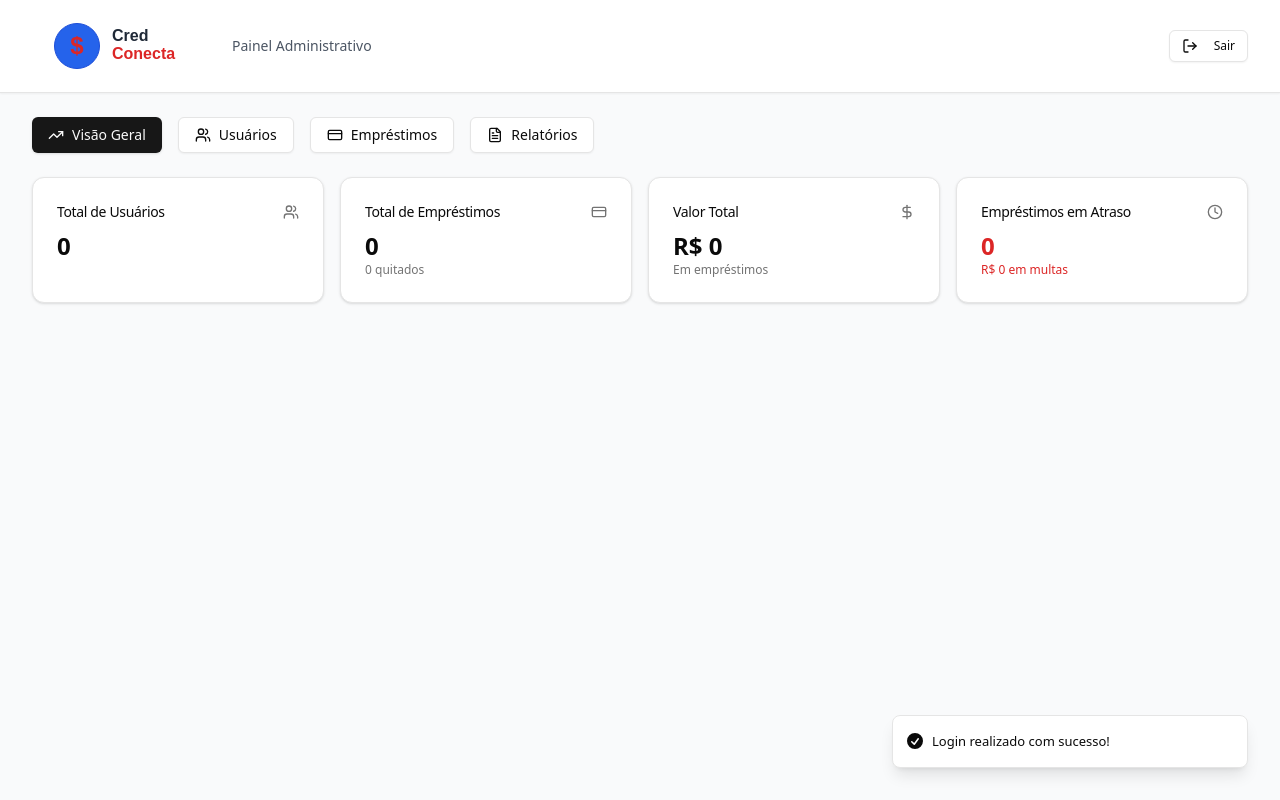
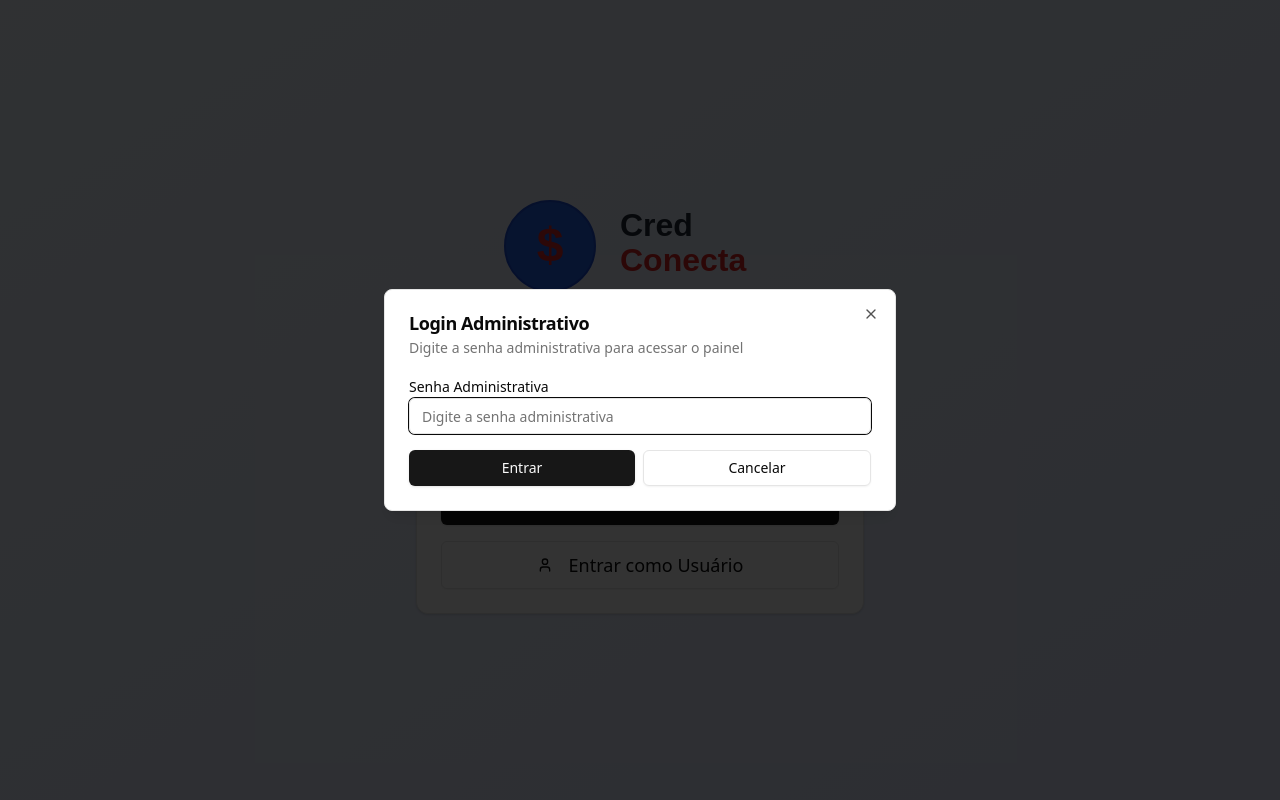
Before and after one commit to micheldossantos/Credconecta2, a Next.js app: page / in a window 1280 px wide. Both pictures are taken after a click on the button "Entrar como Administrador". Built offline with nearby package versions, Linux system fonts and the light colour scheme.

Commit message:
[lasy] Implementando senha administrativa 8470 para o admin - escreveu 2 arquivo(s)

```diff
--- a/src/components/LoginPage.tsx
+++ b/src/components/LoginPage.tsx
@@ -13,19 +13,29 @@ import { CredconectaLogo } from './CredconectaLogo';
 
 export function LoginPage() {
   const [showUserLogin, setShowUserLogin] = useState(false);
+  const [showAdminLogin, setShowAdminLogin] = useState(false);
   const [cpf, setCpf] = useState('');
-  const [password, setPassword] = useState('');
+  const [userPassword, setUserPassword] = useState('');
+  const [adminPassword, setAdminPassword] = useState('');
   const [loading, setLoading] = useState(false);
   const { login } = useAuth();
 
-  const handleAdminLogin = async () => {
+  const handleAdminLogin = async (e: React.FormEvent) => {
+    e.preventDefault();
+    if (!adminPassword) {
+      toast.error('Digite a senha administrativa');
+      return;
+    }
+
     setLoading(true);
     try {
-      const success = await login('admin');
+      const success = await login('admin', { password: adminPassword });
       if (success) {
-        toast.success('Login realizado com sucesso!');
+        toast.success('Login administrativo realizado com sucesso!');
+        setShowAdminLogin(false);
+        setAdminPassword('');
       } else {
-        toast.error('Erro ao fazer login');
+        toast.error('Senha administrativa incorreta');
       }
     } catch (error) {
       toast.error('Erro ao fazer login');
@@ -36,17 +46,19 @@ export function LoginPage() {
 
   const handleUserLogin = async (e: React.FormEvent) => {
     e.preventDefault();
-    if (!cpf || !password) {
+    if (!cpf || !userPassword) {
       toast.error('Preencha todos os campos');
       return;
     }
 
     setLoading(true);
     try {
-      const success = await login('user', { cpf, password });
+      const success = await login('user', { cpf, password: userPassword });
       if (success) {
         toast.success('Login realizado com sucesso!');
         setShowUserLogin(false);
+        setCpf('');
+        setUserPassword('');
       } else {
         toast.error('CPF ou senha incorretos, ou usuário bloqueado');
       }
@@ -81,7 +93,7 @@ export function LoginPage() {
           </CardHeader>
           <CardContent className="space-y-4">
             <Button
-              onClick={handleAdminLogin}
+              onClick={() => setShowAdminLogin(true)}
               disabled={loading}
               className="w-full h-12 text-lg"
               variant="default"
@@ -102,6 +114,50 @@ export function LoginPage() {
           </CardContent>
         </Card>
 
+        {/* Dialog de Login Administrativo */}
+        <Dialog open={showAdminLogin} onOpenChange={setShowAdminLogin}>
+          <DialogContent>
+            <DialogHeader>
+              <DialogTitle>Login Administrativo</DialogTitle>
+              <DialogDescription>
+                Digite a senha administrativa para acessar o painel
+              </DialogDescription>
+            </DialogHeader>
+
+            <form onSubmit={handleAdminLogin} className="space-y-4">
+              <div>
+                <Label htmlFor="adminPassword">Senha Administrativa</Label>
+                <Input
+                  id="adminPassword"
+                  type="password"
+                  placeholder="Digite a senha administrativa"
+                  value={adminPassword}
+                  onChange={(e) => setAdminPassword(e.target.value)}
+                  required
+                />
+              </div>
+
+              <div className="flex gap-2">
+                <Button type="submit" disabled={loading} className="flex-1">
+                  {loading ? 'Entrando...' : 'Entrar'}
+                </Button>
+                <Button
+                  type="button"
+                  variant="outline"
+                  onClick={() => {
+                    setShowAdminLogin(false);
+                    setAdminPassword('');
+                  }}
+                  className="flex-1"
+                >
+                  Cancelar
+                </Button>
+              </div>
+            </form>
+          </DialogContent>
+        </Dialog>
+
+        {/* Dialog de Login de Usuário */}
         <Dialog open={showUserLogin} onOpenChange={setShowUserLogin}>
           <DialogContent>
             <DialogHeader>
@@ -126,13 +182,13 @@ export function LoginPage() {
               </div>
 
               <div>
-                <Label htmlFor="password">Senha (4 dígitos)</Label>
+                <Label htmlFor="userPassword">Senha (4 dígitos)</Label>
                 <Input
-                  id="password"
+                  id="userPassword"
                   type="password"
                   placeholder="0000"
-                  value={password}
-                  onChange={(e) => setPassword(e.target.value.replace(/\D/g, '').slice(0, 4))}
+                  value={userPassword}
+                  onChange={(e) => setUserPassword(e.target.value.replace(/\D/g, '').slice(0, 4))}
                   maxLength={4}
                   required
                 />
@@ -145,7 +201,11 @@ export function LoginPage() {
                 <Button
                   type="button"
                   variant="outline"
-                  onClick={() => setShowUserLogin(false)}
+                  onClick={() => {
+                    setShowUserLogin(false);
+                    setCpf('');
+                    setUserPassword('');
+                  }}
                   className="flex-1"
                 >
                   Cancelar
--- a/src/contexts/AuthContext.tsx
+++ b/src/contexts/AuthContext.tsx
@@ -6,7 +6,7 @@ import { AuthUser, User } from '@/types';
 interface AuthContextType {
   currentUser: AuthUser | null;
   users: User[];
-  login: (type: 'admin' | 'user', credentials?: { cpf: string; password: string }) => Promise<boolean>;
+  login: (type: 'admin' | 'user', credentials?: { cpf?: string; password: string }) => Promise<boolean>;
   logout: () => void;
   addUser: (user: Omit<User, 'id' | 'createdAt'>) => void;
   updateUser: (id: string, updates: Partial<User>) => void;
@@ -15,6 +15,9 @@ interface AuthContextType {
 }
 
 const AuthContext = createContext<AuthContextType | undefined>(undefined);
+
+// Senha administrativa definida
+const ADMIN_PASSWORD = "8470";
 
 export function AuthProvider({ children }: { children: React.ReactNode }) {
   const [currentUser, setCurrentUser] = useState<AuthUser | null>(null);
@@ -38,14 +41,17 @@ export function AuthProvider({ children }: { children: React.ReactNode }) {
     localStorage.setItem('credconecta-users', JSON.stringify(users));
   }, [users]);
 
-  const login = async (type: 'admin' | 'user', credentials?: { cpf: string; password: string }): Promise<boolean> => {
+  const login = async (type: 'admin' | 'user', credentials?: { cpf?: string; password: string }): Promise<boolean> => {
     if (type === 'admin') {
-      // Login do administrador (senha fixa para demo)
-      const adminAuth: AuthUser = { type: 'admin', fullName: 'Administrador' };
-      setCurrentUser(adminAuth);
-      localStorage.setItem('credconecta-auth', JSON.stringify(adminAuth));
-      return true;
-    } else if (credentials) {
+      // Login do administrador com senha
+      if (credentials?.password === ADMIN_PASSWORD) {
+        const adminAuth: AuthUser = { type: 'admin', fullName: 'Administrador' };
+        setCurrentUser(adminAuth);
+        localStorage.setItem('credconecta-auth', JSON.stringify(adminAuth));
+        return true;
+      }
+      return false;
+    } else if (credentials && credentials.cpf) {
       // Login do usuário
       const user = users.find(u => u.cpf === credentials.cpf && u.password === credentials.password);
       if (user && !user.isBlocked) {
```
